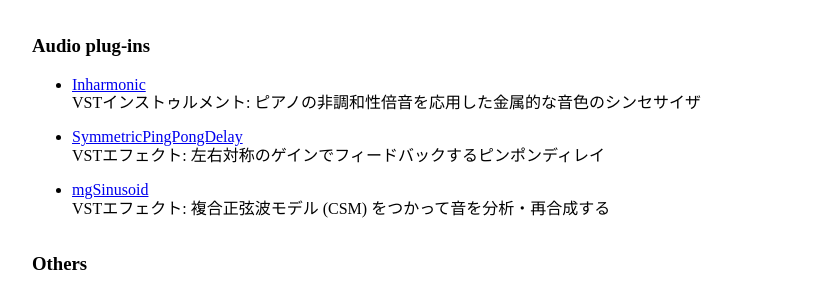
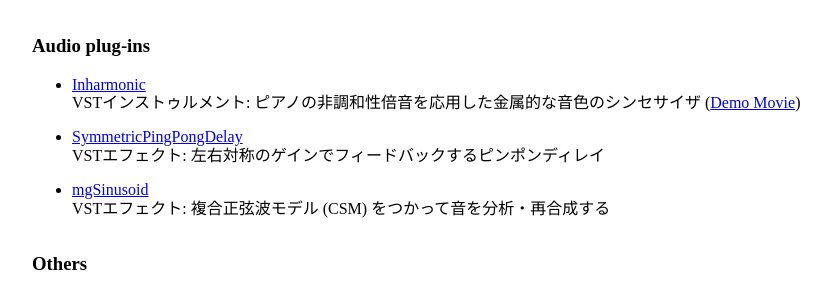
Before and after one commit to Mg32/mg32.github.com, a Jekyll site: the page built from index.md, in a window 1280 px wide. Shown: the part 541-827 px from the top of the page, without its empty margins (208-1039 px from the left). Built offline with Jekyll 4.4.1, drawn with Linux system fonts in a browser that asks for light colours; nearby versions of some CDN libraries.

Commit message:
Update index.md

```diff
--- a/index.md
+++ b/index.md
@@ -22,7 +22,7 @@ title: Mg32 (mogesystem)
 
 ### Audio plug-ins
 -   [Inharmonic](https://github.com/Mg32/Inharmonic)<br>
-    VSTインストゥルメント: ピアノの非調和性倍音を応用した金属的な音色のシンセサイザ
+    VSTインストゥルメント: ピアノの非調和性倍音を応用した金属的な音色のシンセサイザ ([Demo Movie](https://www.youtube.com/watch?v=a1Dy48y92fs))
 -   [SymmetricPingPongDelay](https://github.com/Mg32/SymmetricPingPongDelay)<br>
     VSTエフェクト: 左右対称のゲインでフィードバックするピンポンディレイ
 -   [mgSinusoid](https://github.com/Mg32/vst_csm)<br>
```
